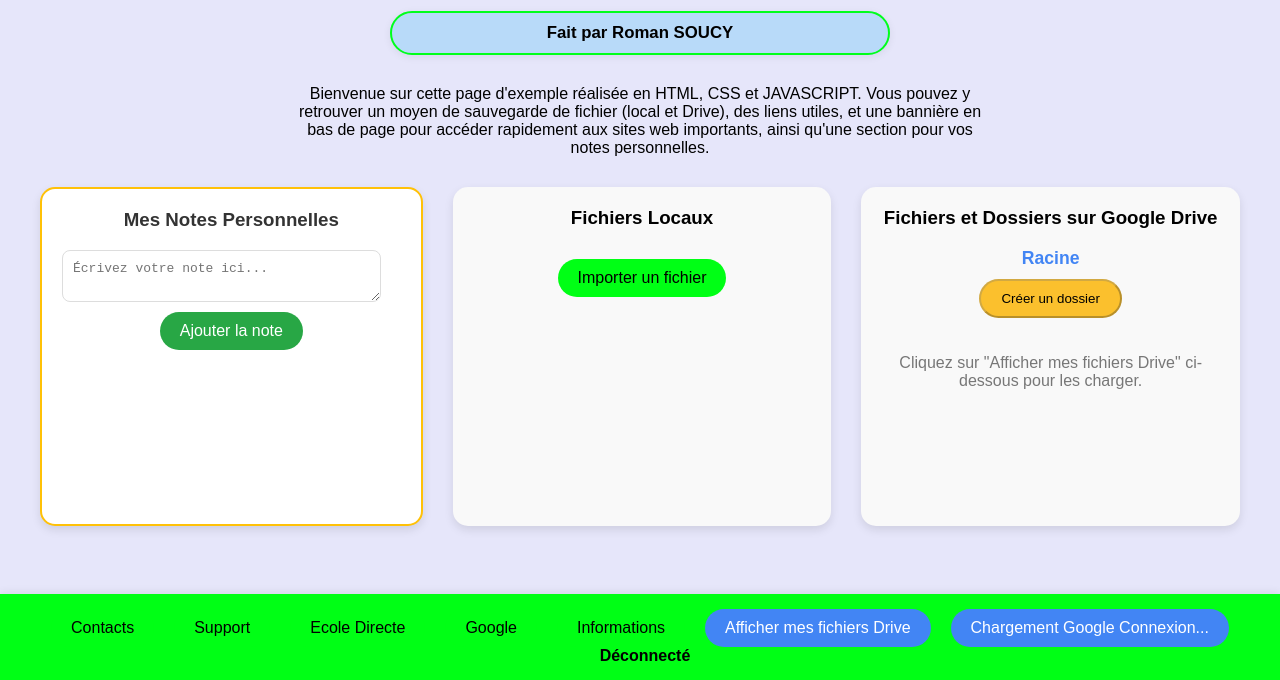
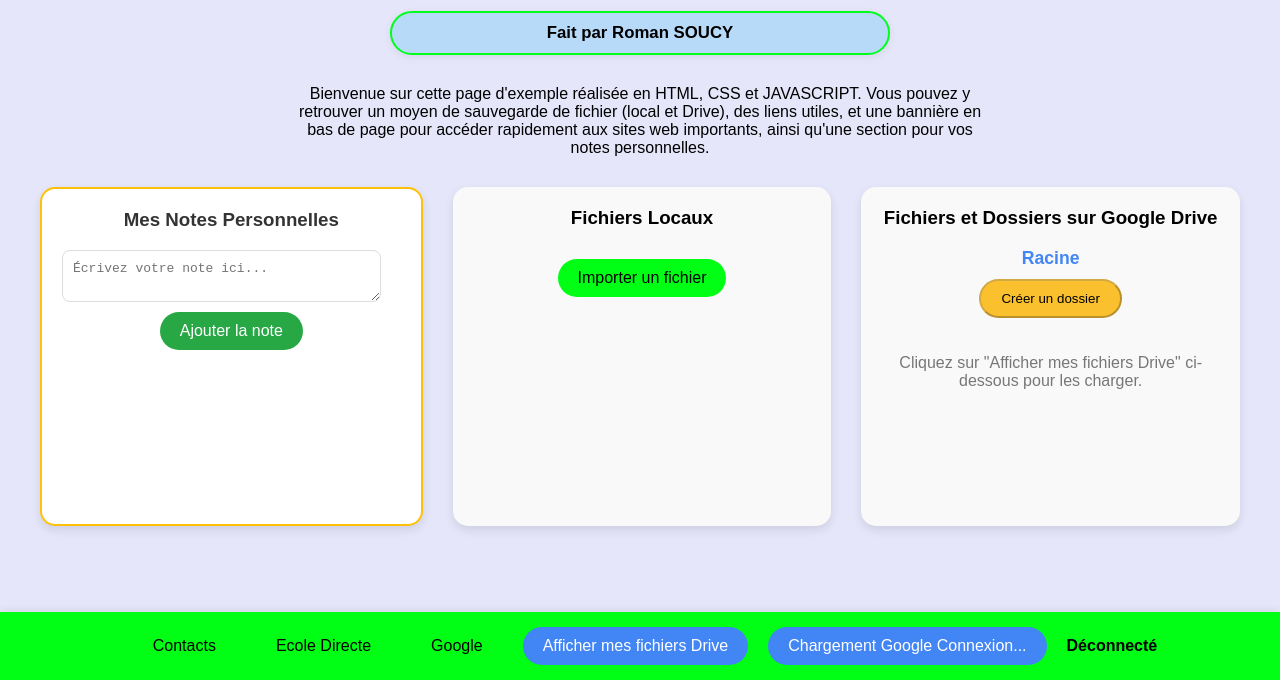
Before and after one commit to Glake72/glake72.github.io, a plain HTML site: page index.html in a window 1280 px wide. Shown: the part 120-800 px from the top of the page. Drawn offline with Linux system fonts and the light colour scheme.

Commit message:
Supression de 2 boutons

```diff
--- a/index.html
+++ b/index.html
@@ -497,10 +497,8 @@
 
         <div class="banniere-bas">
             <button onclick="window.location.href='mailto:roman.soucy@collegedesmuriers.fr'">Contacts</button>
-            <button onclick="displayMessage('Support non disponible pour le moment. Encore en développement 😅 ', 'info')">Support</button>
             <button onclick="window.location.href='https://www.ecoledirecte.com/login?cameFrom=%2FAccueil'">Ecole Directe</button>
             <button onclick="window.location.href='https://www.google.com'">Google</button>
-            <button onclick="window.location.href='https://www.lri.fr/~jacquot/progWeb/cours4/cours4.pdf'">Informations</button>
             <button id="show-drive-files-btn" style="background:#4285F4;color:#fff;">
                 Afficher mes fichiers Drive
             </button>
```
